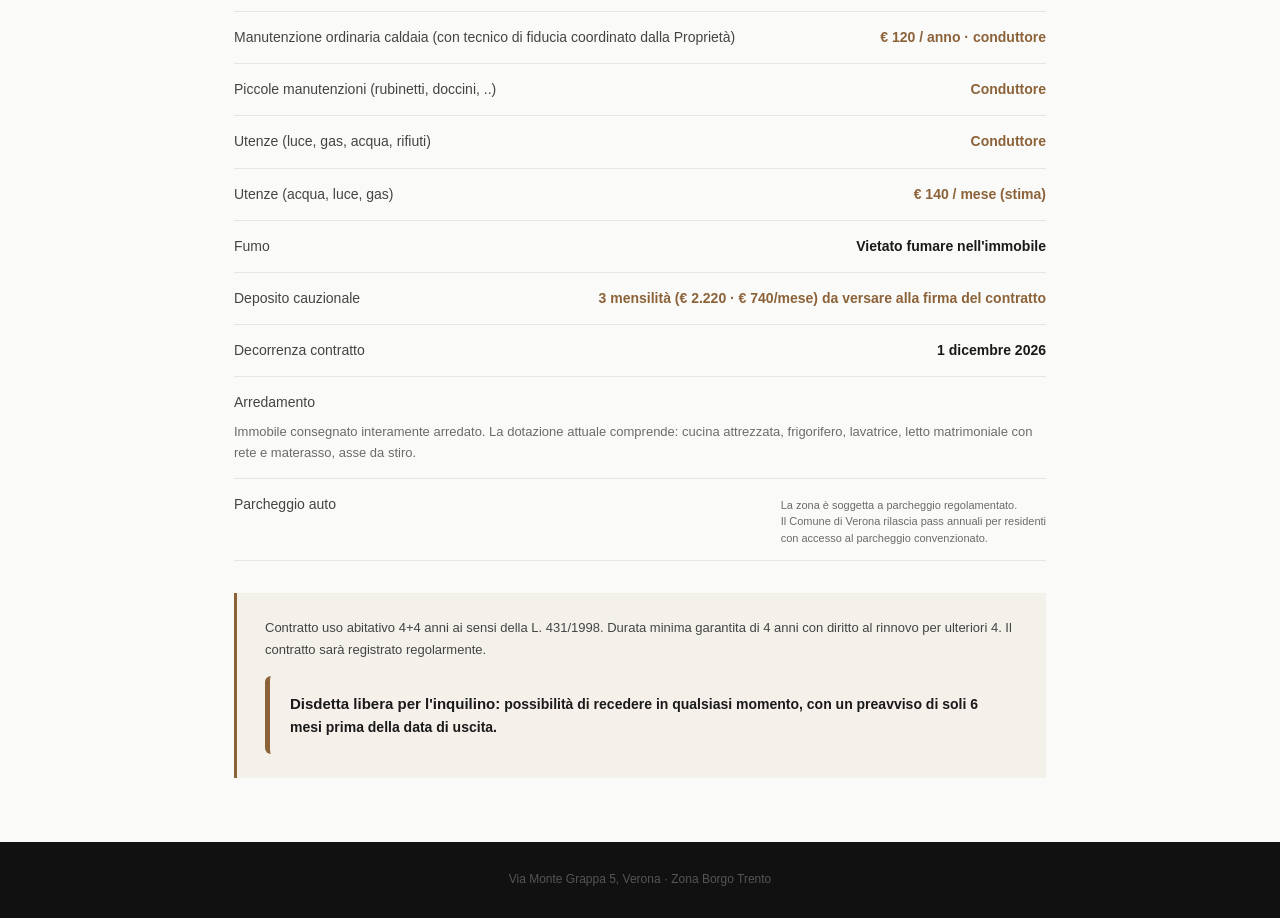
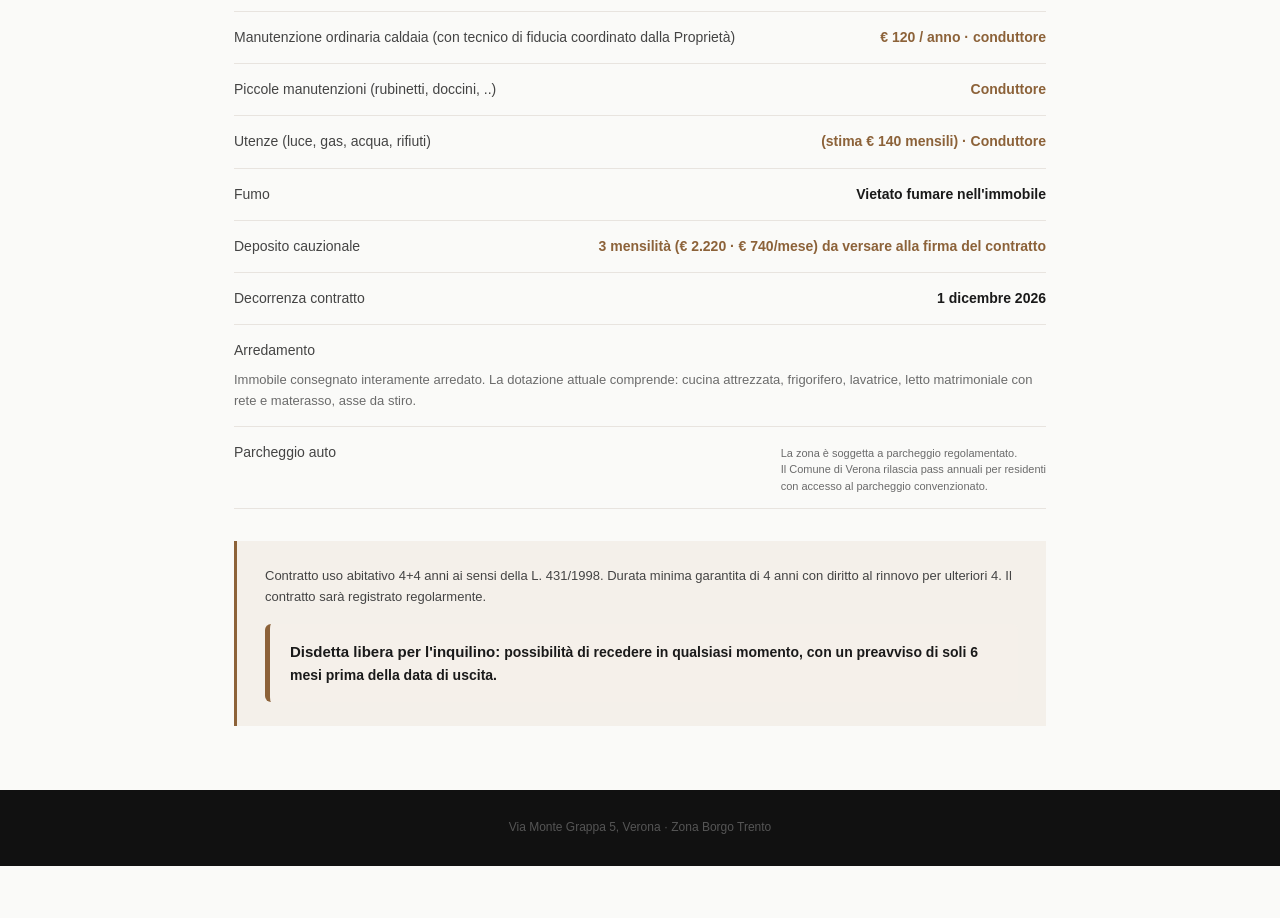
Before and after one commit to andreatosato-2026/tosato-montegrappa-inquilino, a plain HTML site: page index.html in a window 1280 px wide. Shown: the part 6509-7427 px from the top of the page. After the commit the page ends 7375 px from the top, so only its background shows below. Drawn offline with Linux system fonts and the light colour scheme.

Commit message:
Landing page: stima 140 mensili nella riga Utenze, rimossa riga duplicata

```diff
--- a/index.html
+++ b/index.html
@@ -587,11 +587,7 @@
       </div>
       <div class="onere-row">
         <span class="onere-voce">Utenze (luce, gas, acqua, rifiuti)</span>
-        <span class="onere-val conduttore">Conduttore</span>
-      </div>
-      <div class="onere-row">
-        <span class="onere-voce">Utenze (acqua, luce, gas)</span>
-        <span class="onere-val conduttore">€ 140 / mese (<strong>stima</strong>)</span>
+        <span class="onere-val conduttore">(<strong>stima</strong> € 140 mensili) &middot; Conduttore</span>
       </div>
       <div class="onere-row">
         <span class="onere-voce">Fumo</span>
```
